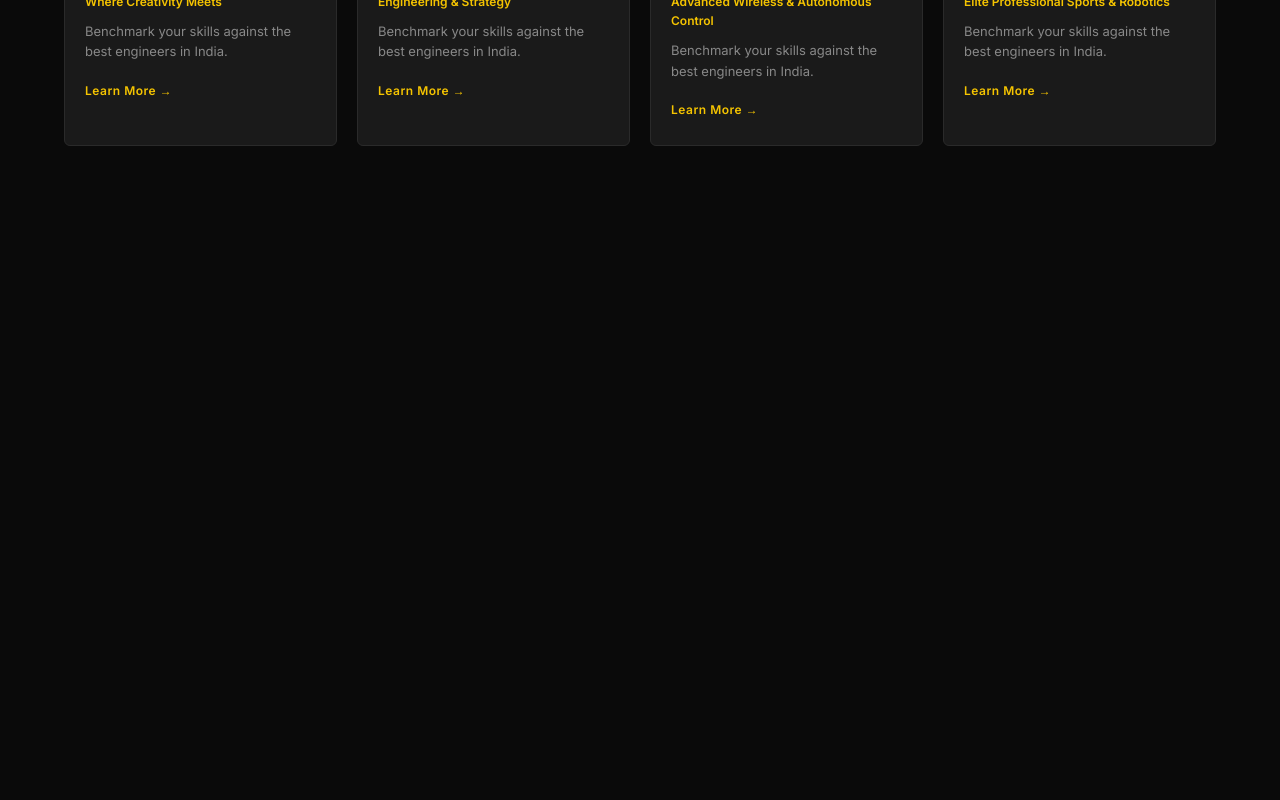
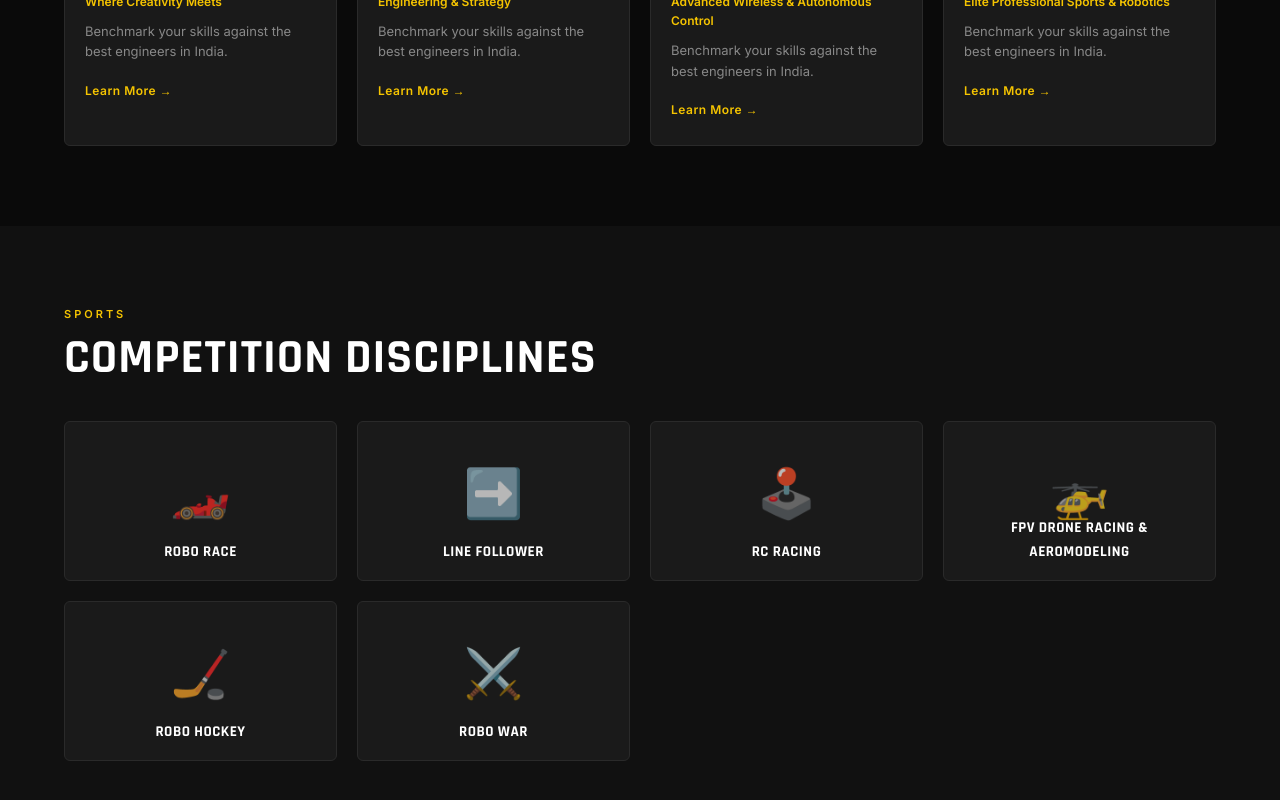
Before and after one commit to Shreyash-Bhimte/botleague, a React (Vite) app in the folder frontend/: page / in a window 1280 px wide. Shown: the part 2460-3260 px from the top of the page. Before the commit the page ends 2686 px from the top, so only its background shows below. Built offline with nearby package versions, Linux system fonts and the light colour scheme.

Commit message:
add Competition Disciplines section

```diff
--- /dev/null
+++ b/frontend/src/components/Disciplines/Disciplines.css
@@ -0,0 +1,48 @@
+.disciplines-section { background: var(--dark); }
+
+.disciplines-grid {
+  display: grid;
+  grid-template-columns: repeat(4, 1fr);
+  gap: 20px;
+  margin-top: 36px;
+}
+
+.discipline-card {
+  position: relative;
+  height: 160px;
+  background: var(--card);
+  border: 1px solid var(--border);
+  border-radius: var(--radius);
+  display: flex;
+  flex-direction: column;
+  align-items: center;
+  justify-content: flex-end;
+  padding: 16px;
+  overflow: hidden;
+  transition: border-color 0.2s;
+  cursor: pointer;
+}
+.discipline-card:hover { border-color: var(--yellow); }
+
+.disc-emoji {
+  font-size: 48px;
+  position: absolute;
+  top: 50%;
+  left: 50%;
+  transform: translate(-50%, -60%);
+  opacity: 0.7;
+}
+
+.disc-name {
+  font-family: var(--font-display);
+  font-size: 15px;
+  font-weight: 700;
+  text-transform: uppercase;
+  letter-spacing: 0.5px;
+  text-align: center;
+  position: relative;
+  z-index: 1;
+}
+
+@media (max-width: 900px) { .disciplines-grid { grid-template-columns: repeat(2, 1fr); } }
+@media (max-width: 500px) { .disciplines-grid { grid-template-columns: 1fr; } }
--- /dev/null
+++ b/frontend/src/components/Disciplines/Disciplines.jsx
@@ -0,0 +1,21 @@
+import { disciplines } from '../../data/disciplines';
+import './Disciplines.css';
+
+export default function Disciplines() {
+  return (
+    <section className="section disciplines-section">
+      <div className="container">
+        <p className="section-label">Sports</p>
+        <h2 className="section-title">Competition Disciplines</h2>
+        <div className="disciplines-grid">
+          {disciplines.map(d => (
+            <div className="discipline-card" key={d.id}>
+              <div className="disc-emoji">{d.emoji}</div>
+              <p className="disc-name">{d.name}</p>
+            </div>
+          ))}
+        </div>
+      </div>
+    </section>
+  );
+}
--- a/frontend/src/pages/Home.jsx
+++ b/frontend/src/pages/Home.jsx
@@ -4,6 +4,7 @@ import Competitions from '../components/Competitions/Competitions';
 import UserJourney  from '../components/UserJourney/UserJourney';
 import AboutLeague  from '../components/AboutLeague/AboutLeague';
 import Categories   from '../components/Categories/Categories';
+import Disciplines  from '../components/Disciplines/Disciplines';
 
 export default function Home() {
   return (
@@ -14,7 +15,7 @@ export default function Home() {
       <UserJourney />
       <AboutLeague />
       <Categories />
-
+      <Disciplines />
     </>
   );
 }
```
